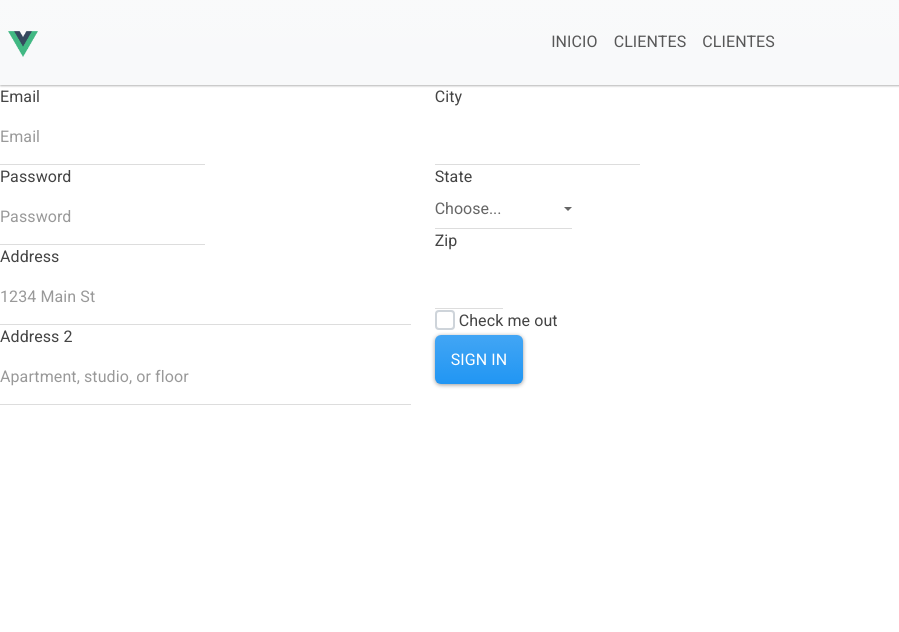
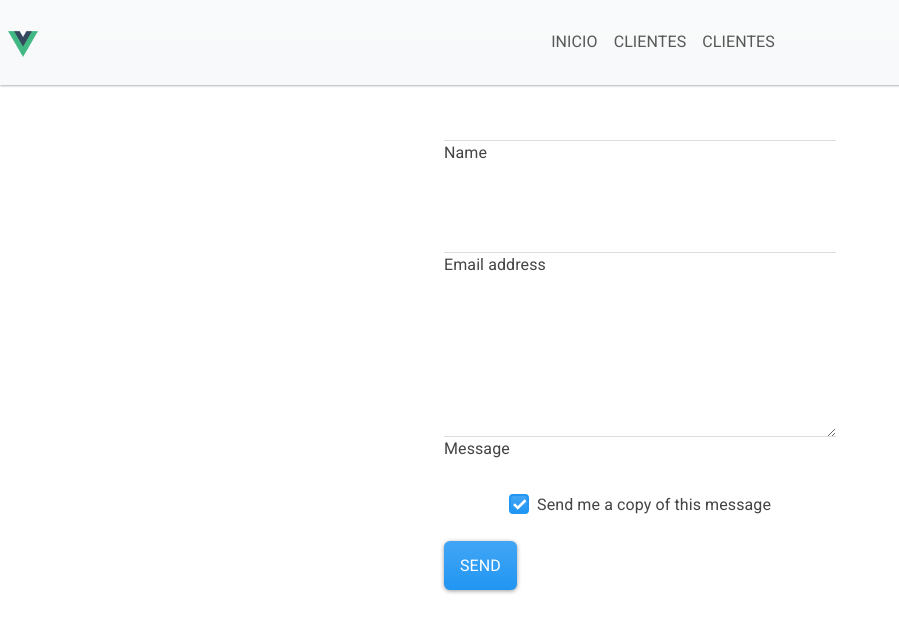
Before and after one commit to rbraun2801/PP3, a Vue app in the folder Vue/calchipotenusa/: page /#/cliente in a window 1280 px wide. Shown: the top 632 px of the page, without its empty margins (0-899 px from the left). Built offline with nearby package versions, Linux system fonts and the light colour scheme.

Commit message:
Avance 25-08

```diff
--- a/Vue/calchipotenusa/src/components/FormCliente.vue
+++ b/Vue/calchipotenusa/src/components/FormCliente.vue
@@ -1,55 +1,43 @@
 <template>
 
   <div  class="contanier-fluid">
-    <div class="row">
-      <div class="col-4">
-        <div class="form-row">
-          <div class="form-group col-md-6">
-            <label for="inputEmail4">Email</label>
-            <input type="email" class="form-control" id="inputEmail4" placeholder="Email">
-          </div>
-          <div class="form-group col-md-6">
-            <label for="inputPassword4">Password</label>
-            <input type="password" class="form-control" id="inputPassword4" placeholder="Password">
-          </div>
+    <div class="row justify-content-center">
+      <form style="width: 26rem;">
+  <!-- Name input -->
+  <div data-mdb-input-init class="form-outline mb-4">
+    <input type="text" id="form4Example1" class="form-control" />
+    <label class="form-label" for="form4Example1">Name</label>
+  </div>
+
+  <!-- Email input -->
+  <div data-mdb-input-init class="form-outline mb-4">
+    <input type="email" id="form4Example2" class="form-control" />
+    <label class="form-label" for="form4Example2">Email address</label>
+  </div>
+
+  <!-- Message input -->
+  <div data-mdb-input-init class="form-outline mb-4">
+    <textarea class="form-control" id="form4Example3" rows="4"></textarea>
+    <label class="form-label" for="form4Example3">Message</label>
+  </div>
+
+      <!-- Checkbox -->
+      <div class="form-check d-flex justify-content-center mb-4">
+          <input
+            class="form-check-input me-2"
+            type="checkbox"
+            value=""
+            id="form4Example4"
+            checked
+          />
+          <label class="form-check-label" for="form4Example4">
+      Send me a copy of this message
+          </label>
         </div>
-        <div class="form-group">
-          <label for="inputAddress">Address</label>
-          <input type="text" class="form-control" id="inputAddress" placeholder="1234 Main St">
-        </div>
-        <div class="form-group">
-          <label for="inputAddress2">Address 2</label>
-          <input type="text" class="form-control" id="inputAddress2" placeholder="Apartment, studio, or floor">
-        </div>
-    </div>
-    <div class="col-4">
-        <div class="form-row">
-          <div class="form-group col-md-6">
-            <label for="inputCity">City</label>
-            <input type="text" class="form-control" id="inputCity">
-          </div>
-          <div class="form-group col-md-4">
-            <label for="inputState">State</label>
-            <select id="inputState" class="form-control">
-              <option selected>Choose...</option>
-              <option>...</option>
-            </select>
-          </div>
-          <div class="form-group col-md-2">
-            <label for="inputZip">Zip</label>
-            <input type="text" class="form-control" id="inputZip">
-          </div>
-        </div>
-        <div class="form-group">
-          <div class="form-check">
-            <input class="form-check-input" type="checkbox" id="gridCheck">
-            <label class="form-check-label" for="gridCheck">
-              Check me out
-            </label>
-          </div>
-        </div>
-      <button type="submit" class="btn btn-primary">Sign in</button>
-    </div>
+
+        <!-- Submit button -->
+        <button data-mdb-ripple-init type="button" class="btn btn-primary btn-block mb-4">Send</button>
+      </form>
     </div>
   </div>
 
```
